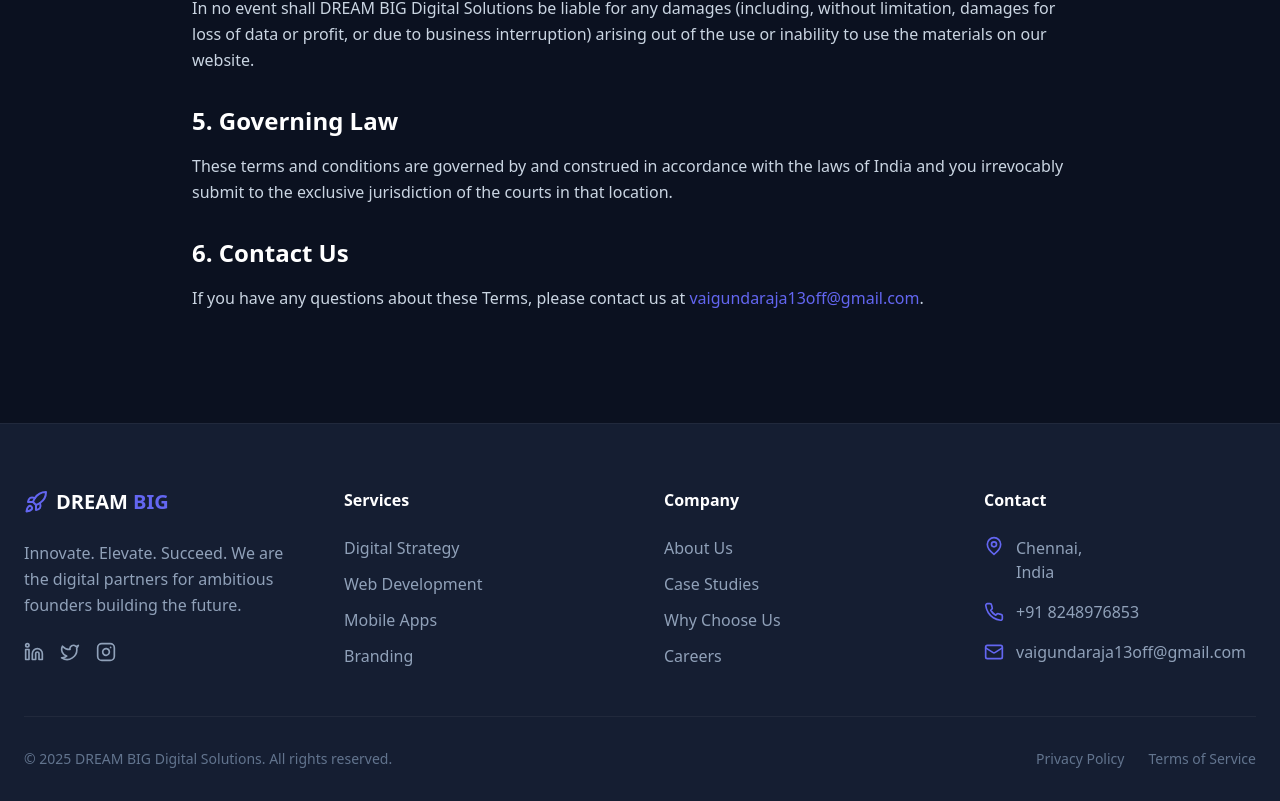
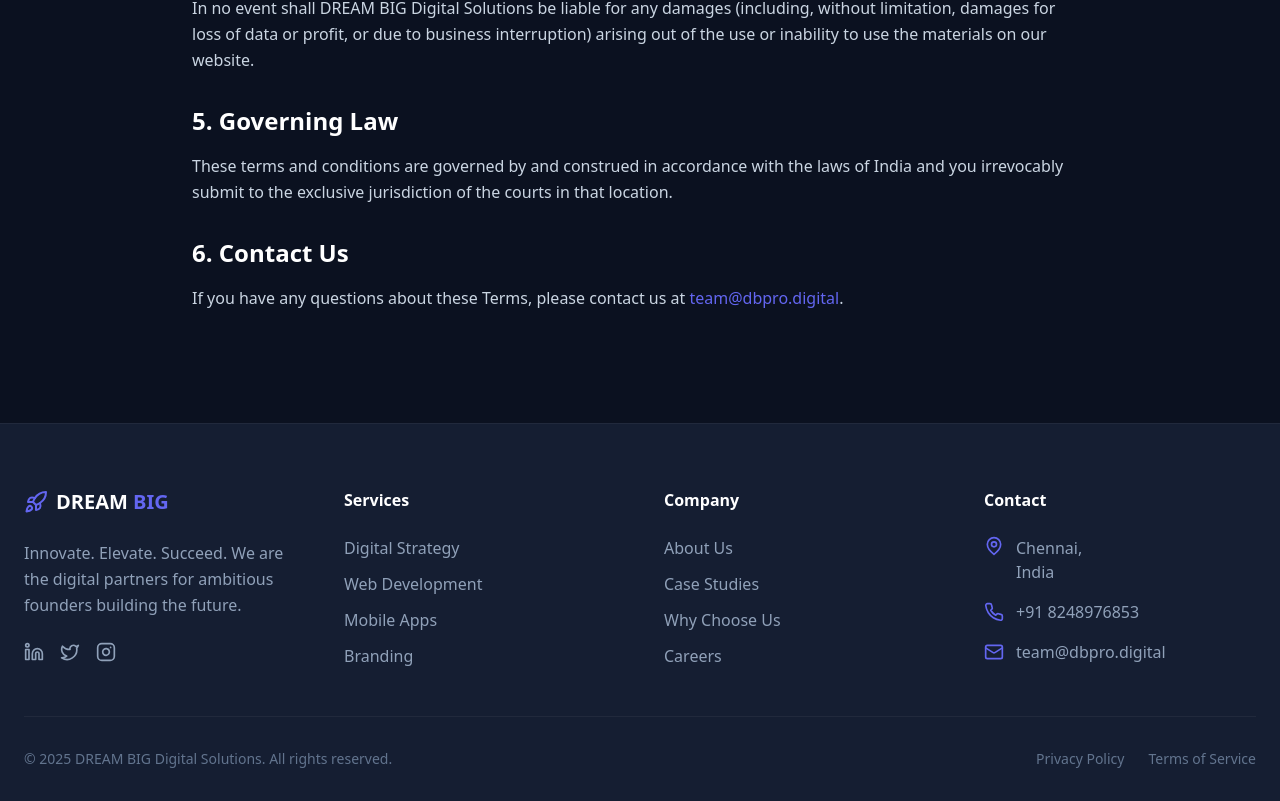
Before and after one commit to VaigundaRaJa345/Dream-Big-01, a React (Vite) app: page /#/terms in a window 1280 px wide. Shown: the part 883-1684 px from the top of the page. Built offline with nearby package versions, Linux system fonts and the light colour scheme.

Commit message:
Update email to team@dbpro.digital

```diff
--- a/src/components/Layout.tsx
+++ b/src/components/Layout.tsx
@@ -153,7 +153,7 @@ export const Layout: React.FC<{ children: React.ReactNode }> = ({ children }) =>
                 </li>
                 <li className="flex items-center gap-3">
                   <Mail className="w-5 h-5 text-brand-accent shrink-0" />
-                  <span>vaigundaraja13off@gmail.com</span>
+                  <span>team@dbpro.digital</span>
                 </li>
               </ul>
             </div>
--- a/src/pages/Contact.tsx
+++ b/src/pages/Contact.tsx
@@ -71,7 +71,7 @@ export const Contact: React.FC = () => {
                 </div>
                 <div>
                   <h4 className="font-bold text-white text-lg">Email Us</h4>
-                  <p className="text-slate-400">vaigundaraja13off@gmail.com</p>
+                  <p className="text-slate-400">team@dbpro.digital</p>
                   <p className="text-slate-500 text-sm">Response within 24 hours.</p>
                 </div>
               </div>
--- a/src/pages/Privacy.tsx
+++ b/src/pages/Privacy.tsx
@@ -46,7 +46,7 @@ export const Privacy: React.FC = () => {
                         <section>
                             <h2 className="text-2xl font-bold text-white mb-4">5. Contact Us</h2>
                             <p>
-                                If you have any questions about this Privacy Policy, please contact us at <a href="mailto:vaigundaraja13off@gmail.com" className="text-brand-accent hover:underline">vaigundaraja13off@gmail.com</a>.
+                                If you have any questions about this Privacy Policy, please contact us at <a href="mailto:team@dbpro.digital" className="text-brand-accent hover:underline">team@dbpro.digital</a>.
                             </p>
                         </section>
                     </div>
--- a/src/pages/Terms.tsx
+++ b/src/pages/Terms.tsx
@@ -48,7 +48,7 @@ export const Terms: React.FC = () => {
                         <section>
                             <h2 className="text-2xl font-bold text-white mb-4">6. Contact Us</h2>
                             <p>
-                                If you have any questions about these Terms, please contact us at <a href="mailto:vaigundaraja13off@gmail.com" className="text-brand-accent hover:underline">vaigundaraja13off@gmail.com</a>.
+                                If you have any questions about these Terms, please contact us at <a href="mailto:team@dbpro.digital" className="text-brand-accent hover:underline">team@dbpro.digital</a>.
                             </p>
                         </section>
                     </div>
```
